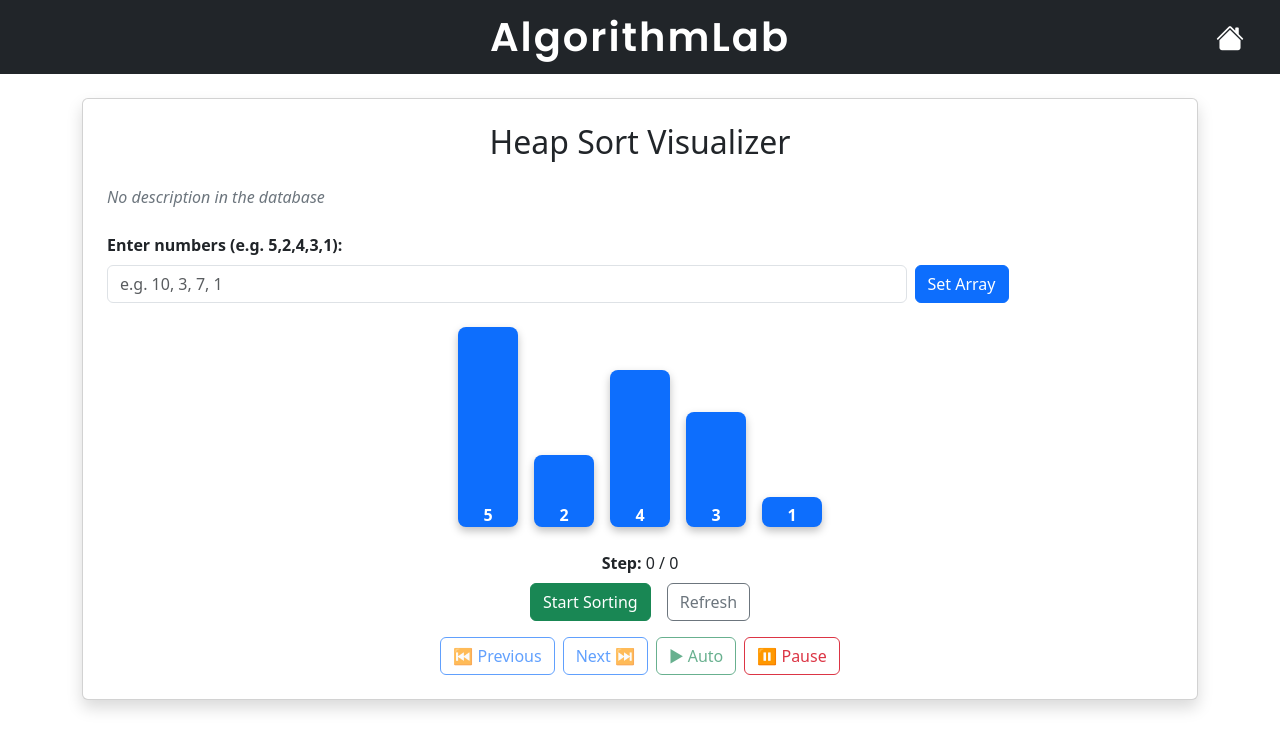
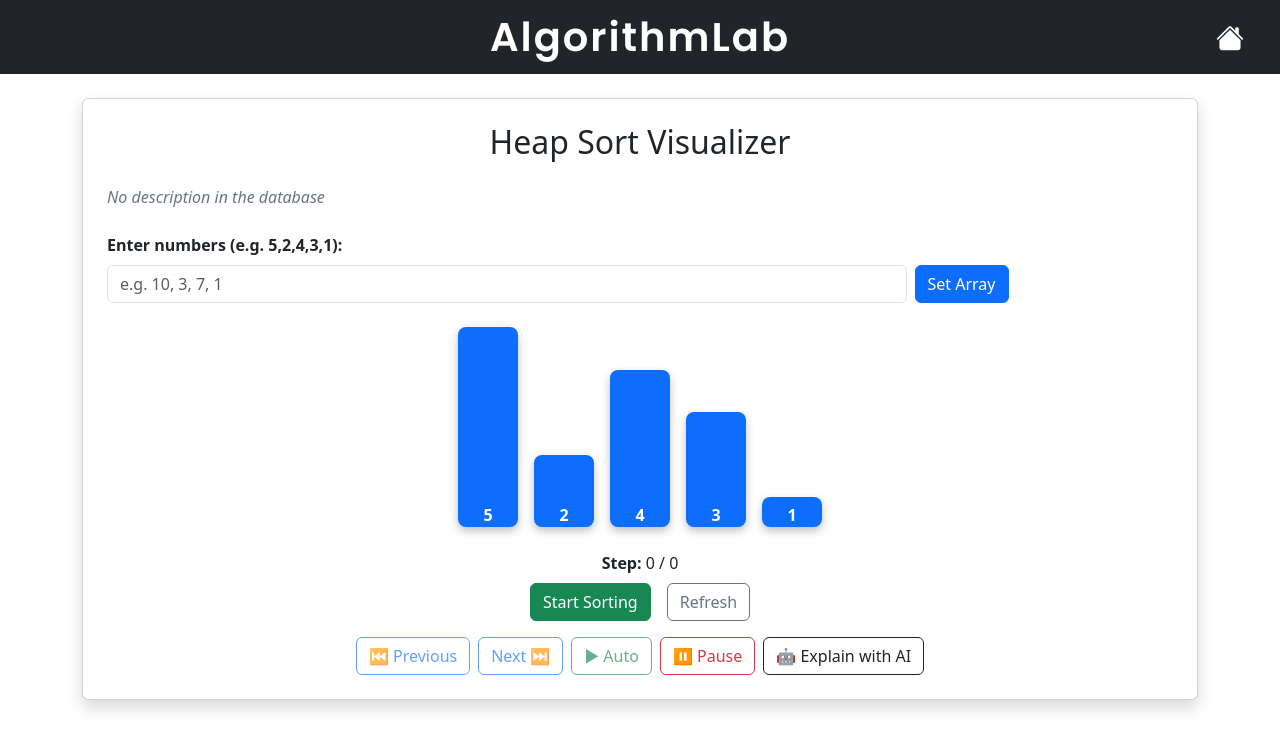
Before and after one commit to WiolaWysopal/AlgorithmLab, a React (Vite) app in the folder frontend/: page /heap-sort in a window 1280 px wide. Shown: the top 750 px of the page. Built offline with nearby package versions, Linux system fonts and the light colour scheme; no server answers.

Commit message:
feat: add AI explanation to heap sort visualizer

```diff
--- a/frontend/src/components/HeapSortVisualizer.jsx
+++ b/frontend/src/components/HeapSortVisualizer.jsx
@@ -1,4 +1,5 @@
 import { useState, useEffect } from "react";
+import ReactMarkdown from "react-markdown";
 
 function HeapSortVisualizer() {
   const [isAutoPlaying, setIsAutoPlaying] = useState(false);
@@ -8,6 +9,11 @@ function HeapSortVisualizer() {
   const [steps, setSteps] = useState([]);
   const [currentStep, setCurrentStep] = useState(0);
   const [description, setDescription] = useState(""); // opis algorytmu
+
+  // AI LangChain
+  const [aiExplanation, setAiExplanation] = useState("");
+  const [isAiLoading, setIsAiLoading] = useState(false);
+  const [aiError, setAiError] = useState("");
 
   // --- WYLICZANIE SKALOWANEJ WYSOKOŚCI ---
   const minValue = Math.min(...array);
@@ -61,6 +67,8 @@ function HeapSortVisualizer() {
     setSteps([]);
     setCurrentStep(0);
     setIsAutoPlaying(false);
+    setAiExplanation("");
+    setAiError("");
   };
 
   // --- SORTOWANIE ---
@@ -106,6 +114,41 @@ function HeapSortVisualizer() {
     setSteps([]);
     setCurrentStep(0);
     setIsAutoPlaying(false);
+    setAiExplanation("");
+    setAiError("");
+  };
+
+  const handleAiExplain = async () => {
+    setIsAiLoading(true);
+    setAiError("");
+    setAiExplanation("");
+
+    try {
+      const res = await fetch("http://localhost:5000/ai/explain", {
+        method: "POST",
+        headers: {
+          "Content-Type": "application/json",
+        },
+        body: JSON.stringify({
+          algorithm: "HeapSort",
+          array: initialArray,
+        }),
+      });
+
+      const data = await res.json();
+
+      if (!res.ok) {
+        setAiError(data.error || "Failed to generate AI explanation.");
+        return;
+      }
+
+      setAiExplanation(data.explanation);
+    } catch (err) {
+      console.error("Unexpected error fetching AI explanation:", err);
+      setAiError("Failed to connect to AI service.");
+    } finally {
+      setIsAiLoading(false);
+    }
   };
 
   // --- WIZUALIZACJA KROKÓW ---
@@ -234,7 +277,24 @@ function HeapSortVisualizer() {
           <button className="btn btn-outline-danger" onClick={() => setIsAutoPlaying(false)}>
             ⏸ Pause
           </button>
+          <button className="btn btn-outline-dark" onClick={handleAiExplain} disabled={isAiLoading}>
+            {isAiLoading ? "Generating..." : "🤖 Explain with AI"}
+          </button>
         </div>
+        {aiError && (
+          <div className="alert alert-danger mt-3" role="alert">
+            {aiError}
+          </div>
+        )}
+
+        {aiExplanation && (
+          <div className="card mt-4 border-dark">
+            <div className="card-header fw-bold">🤖 AI Explanation</div>
+            <div className="card-body">
+              <ReactMarkdown>{aiExplanation}</ReactMarkdown>
+            </div>
+          </div>
+        )}
       </div>
     </div>
   );
```
